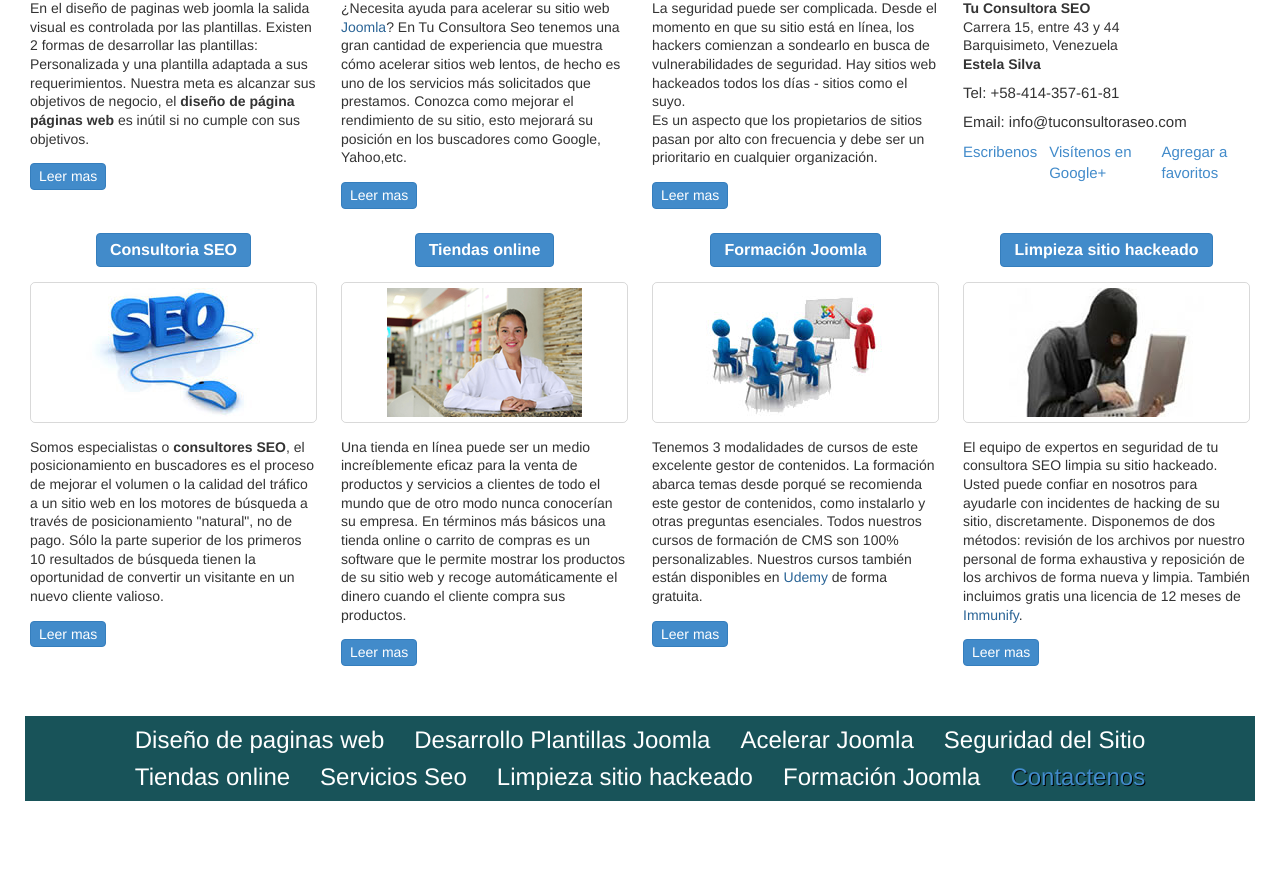
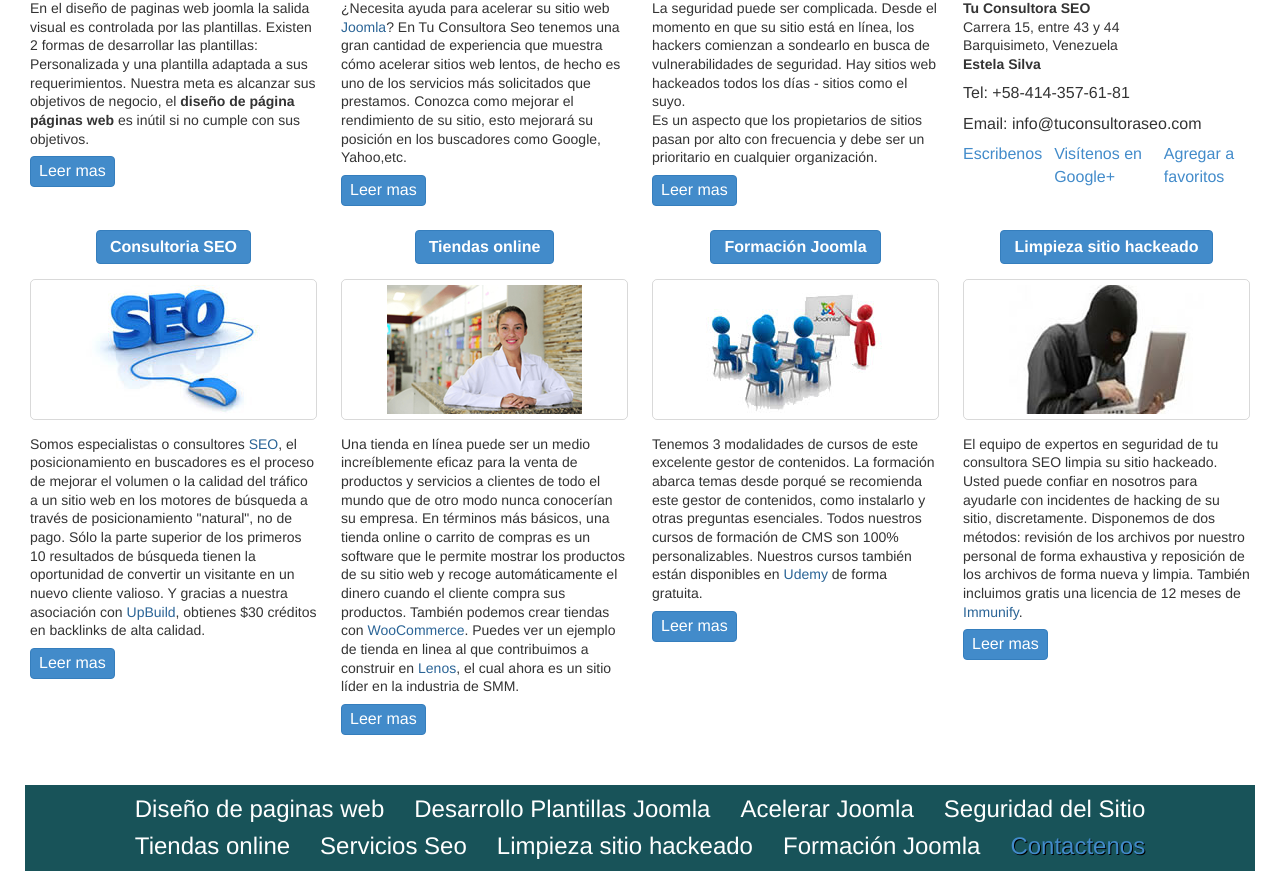
Before and after one commit to kingsleyAwoke/tuconsultorase, a React (Create React App) app: page /inicio in a window 1280 px wide. Shown: the part 1312-2193 px from the top of the page. Before the commit the page ends 2123 px from the top, so only its background shows below. Built offline with nearby package versions, Linux system fonts and the light colour scheme.

Commit message:
Made some modification.

```diff
--- a/src/assets/style/global.scss
+++ b/src/assets/style/global.scss
@@ -25,7 +25,9 @@
   // }
 }
 
-html,
+html{
+  scroll-behavior: smooth;
+}
 body {
   margin: 0px;
   padding: 0px;
--- a/src/pages/components/blogitem.tsx
+++ b/src/pages/components/blogitem.tsx
@@ -15,9 +15,9 @@
                 ))}
             </Box>
 
-            <CustomActiveLink to="/">
+            {/* <CustomActiveLink to="/">
                 <Typography variant="h5">Leer más: {title}</Typography>
-            </CustomActiveLink>
+            </CustomActiveLink> */}
         </BlogItemWrapper>
     );
 };
--- a/src/pages/inicio.tsx
+++ b/src/pages/inicio.tsx
@@ -1,4 +1,4 @@
-import { Box, Grid, Typography } from "@mui/material";
+import { Box, Button, Grid, Typography } from "@mui/material";
 import { styled } from "@mui/material/styles";
 
 import { Hero } from "./components/hero";
@@ -15,6 +15,7 @@
 interface LinkData {
 	link: string
 	label: string
+	isButton: boolean
 }
 
 interface BlogData {
@@ -33,7 +34,13 @@
 		description: ['En el diseño de paginas web joomla la salida visual es controlada por las plantillas. Existen 2 formas de desarrollar las plantillas: Personalizada y una plantilla adaptada a sus requerimientos. Nuestra meta es alcanzar sus objetivos de negocio, el <span>diseño de página páginas web</span> es inútil si no cumple con sus objetivos.'],
 		phoneNumber: '',
 		email: '',
-		Links: [],
+		Links: [
+			{
+				link: '/diseño-paginas-web',
+				label: 'Leer mas',
+				isButton: true
+			}
+		],
 	},
 	{
 		title: 'Acelerar Joomla',
@@ -41,7 +48,13 @@
 		description: ['¿Necesita ayuda para acelerar su sitio web <a href="https://www.joomla.org/" style="color: #2a6496; text-decoration: none">Joomla</a>? En Tu Consultora Seo tenemos una gran cantidad de experiencia que muestra cómo acelerar sitios web lentos, de hecho es uno de los servicios más solicitados que prestamos. Conozca como mejorar el rendimiento de su sitio, esto mejorará su posición en los buscadores como Google, Yahoo,etc.'],
 		phoneNumber: '',
 		email: '',
-		Links: [],
+		Links: [
+			{
+				link: '/acelerar-joomla',
+				label: 'Leer mas',
+				isButton: true
+			},
+		],
 	},
 	{
 		title: 'Seguridad Joomla',
@@ -52,7 +65,13 @@
 		],
 		phoneNumber: '',
 		email: '',
-		Links: [],
+		Links: [
+			{
+				link: '/seguridad',
+				label: 'Leer mas',
+				isButton: true
+			},
+		],
 	},
 	{
 		title: 'Contáctenos',
@@ -68,34 +87,49 @@
 		email: 'info@tuconsultoraseo.com',
 		Links: [
 			{
-				link: '#',
-				label: 'Escribenos'
+				link: '/contactenos',
+				label: 'Escribenos',
+				isButton: false
+			},
+			{
+				link: 'https://www.plus.google.com',
+				label: 'Visítenos en Google+',
+				isButton: false
 			},
 			{
 				link: '#',
-				label: 'Visítenos en Google+'
-			},
-			{
-				link: '#',
-				label: 'Agregar a favoritos'
+				label: 'Agregar a favoritos',
+				isButton: false
 			},
 		],
 	},
 	{
 		title: 'Consultoria SEO',
 		image: blogImage5,
-		description: ['Somos especialistas o <span> consultores SEO</span>, el posicionamiento en buscadores es el proceso de mejorar el volumen o la calidad del tráfico a un sitio web en los motores de búsqueda a través de posicionamiento "natural", no de pago. Sólo la parte superior de los primeros 10 resultados de búsqueda tienen la oportunidad de convertir un visitante en un nuevo cliente valioso. '],
+		description: ['Somos especialistas o consultores <a href="https://developers.google.com/search/docs/fundamentals/seo-starter-guide?hl=es" style="color: #2a6496; text-decoration: none">SEO</a>, el posicionamiento en buscadores es el proceso de mejorar el volumen o la calidad del tráfico a un sitio web en los motores de búsqueda a través de posicionamiento "natural", no de pago. Sólo la parte superior de los primeros 10 resultados de búsqueda tienen la oportunidad de convertir un visitante en un nuevo cliente valioso. Y gracias a nuestra asociación con <a href="https://www.upbuild.io/" style="color: #2a6496; text-decoration: none">UpBuild</a>, obtienes $30 créditos en backlinks de alta calidad.'],
 		phoneNumber: '',
 		email: '',
-		Links: [],
+		Links: [
+			{
+				link: '/publicidad-pago-por-clic',
+				label: 'Leer mas',
+				isButton: true
+			},
+		],
 	},
 	{
 		title: 'Tiendas online',
 		image: blogImage6,
-		description: ['Una tienda en línea puede ser un medio increíblemente eficaz para la venta de productos y servicios a clientes de todo el mundo que de otro modo nunca conocerían su empresa. En términos más básicos una tienda online o carrito de compras es un software que le permite mostrar los productos de su sitio web y recoge automáticamente el dinero cuando el cliente compra sus productos.'],
+		description: ['Una tienda en línea puede ser un medio increíblemente eficaz para la venta de productos y servicios a clientes de todo el mundo que de otro modo nunca conocerían su empresa. En términos más básicos, una tienda online o carrito de compras es un software que le permite mostrar los productos de su sitio web y recoge automáticamente el dinero cuando el cliente compra sus productos. También podemos crear tiendas con <a href="https://woocommerce.com/" style="color: #2a6496; text-decoration: none">WooCommerce</a>. Puedes ver un ejemplo de tienda en linea al que contribuimos a construir en <a href="https://www.lenostube.com/es/" style="color: #2a6496; text-decoration: none">Lenos</a>, el cual ahora es un sitio líder en la industria de SMM.'],
 		phoneNumber: '',
 		email: '',
-		Links: [],
+		Links: [
+			{
+				link: '/tiendas-online',
+				label: 'Leer mas',
+				isButton: true
+			},
+		],
 	},
 	{
 		title: 'Formación Joomla',
@@ -103,7 +137,13 @@
 		description: ['Tenemos 3 modalidades de cursos de este excelente gestor de contenidos. La formación abarca temas desde porqué se recomienda este gestor de contenidos, como instalarlo y otras preguntas esenciales. Todos nuestros cursos de formación de CMS son 100% personalizables. Nuestros cursos también están disponibles en <a href="https://www.udemy.com/course/joomla-for-beginners-build-a-website-with-joomla-cms/" alt="Joomla for beginners" style="color: #2a6496; text-decoration: none">Udemy</a> de forma gratuita.'],
 		phoneNumber: '',
 		email: '',
-		Links: [],
+		Links: [
+			{
+				link: '/programadores-php',
+				label: 'Leer mas',
+				isButton: true
+			},
+		],
 	},
 	{
 		title: 'Limpieza sitio hackeado',
@@ -111,7 +151,13 @@
 		description: ['El equipo de expertos en seguridad de tu consultora SEO limpia su sitio hackeado. Usted puede confiar en nosotros para ayudarle con incidentes de hacking de su sitio, discretamente. Disponemos de dos métodos: revisión de los archivos por nuestro personal de forma exhaustiva y reposición de  los archivos de forma nueva y limpia. También incluimos gratis una licencia de 12 meses de <a href="https://immunefi.com/" style="color: #2a6496; text-decoration: none">Immunify</a>.'],
 		phoneNumber: '',
 		email: '',
-		Links: [],
+		Links: [
+			{
+				link: '/limpieza-sitio-hackeado',
+				label: 'Leer mas',
+				isButton: true
+			},
+		],
 	},
 ]
 
@@ -171,7 +217,7 @@
 					Especialistas Joomla en <span>diseño de paginas web</span>, desarrollo de sitios web específicos a medida, para las necesidades de nuestros clientes. Nuestros <span>especialistas Joomla</span> en diseño web, se encargarán de abrir un segundo canal de marketing a su negocio, vea nuestro portafolio de <span>diseño web</span>. Totalmente compatible con todos los estándares de <span>diseño web</span>, nuestros sitios web diseñados a medida funcionan exactamente como sea necesario debido a nuestros estándares de desarrollo y plataforma extensible de Joomla.
 				</Typography>
 
-				<CustomActiveLink to="/">
+				<CustomActiveLink to="/consultoria-seo">
 					<Typography variant="h5">
 						Leer más: Diseño de paginas web y seo. Acelerar sitio Joomla
 					</Typography>
@@ -220,25 +266,23 @@
 								{blog.Links && blog.Links.length > 0 && (
 								<Box sx={{ display: 'flex', flexDirection: 'row', gap: 1.5 }}>
 									{blog.Links.map((link, i) => (
+									// Conditionally render PrimaryButton based on a property (e.g., link.isButton)
+									link.isButton ? (
+										<Link key={i} to={link.link}>
+										<PrimaryButton>
+											<Typography variant="body2">{link.label}</Typography>
+										</PrimaryButton>
+										</Link>
+									) : (
 										<CustomActiveLink key={i} to={link.link}>
-												<Typography variant="body2">
-													{link.label}
-												</Typography>
+										<Typography variant="body2">{link.label}</Typography>
 										</CustomActiveLink>
+									)
 									))}
 								</Box>
 								)}
+
 							</Box>
-
-							{(blog.Links && blog.Links.length === 0) && (
-								<Box sx={{ display: 'flex', flexDirection: 'row' }}>
-									<Link to='#'>
-										<PrimaryButton>
-											<Typography variant="h5">Leer mas</Typography>
-										</PrimaryButton>
-									</Link>
-								</Box>
-							)}
 						</TopBlogItemWrapper>
 					</Grid>
 				))}
@@ -299,17 +343,4 @@
 	}
 }));
 
-const LinkColor = styled(Link)(({ theme }) => ({
-	textDecoration: 'none',
-	color: theme.palette.common.activeLinkColor,
-
-	'h1, h2, h3, h4, h5, h6, p, span': {
-		color: theme.palette.common.activeLinkColor,
-	},
-
-	'&:hover': {
-		textDecoration: 'underline',
-	}
-}))
-
 export { Inicio };
```
Lines whose indentation alone changed are shown as unchanged.
